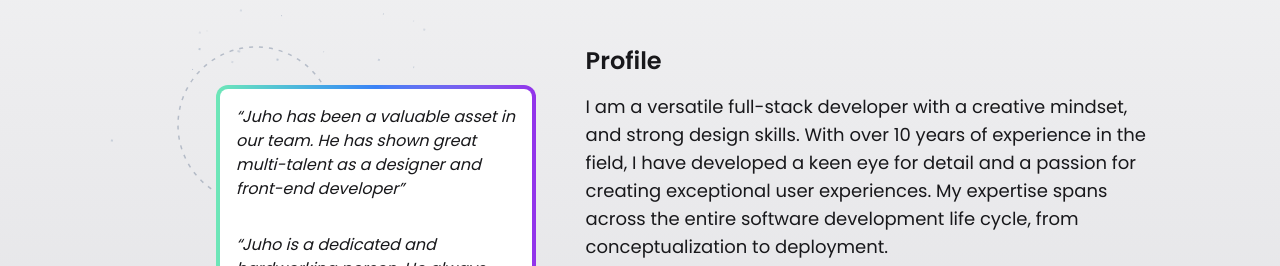
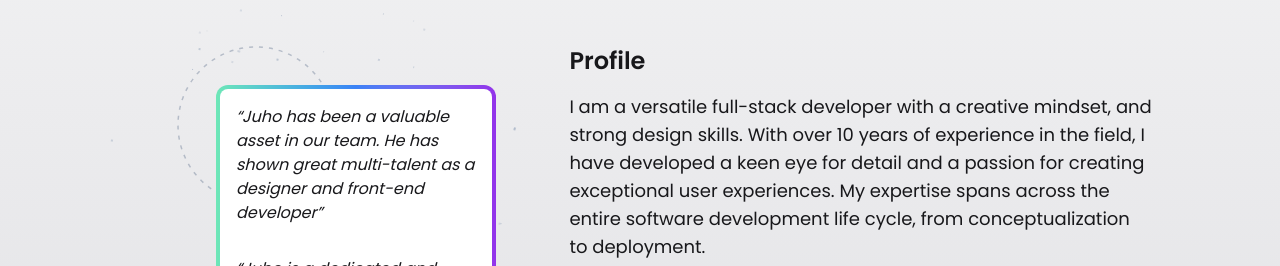
Before and after one commit to ocidique/jpcom-v3, an Astro site: page /cv in a window 1280 px wide. Shown: the part 407-673 px from the top of the page. Built offline with nearby package versions, Linux system fonts and the light colour scheme; Astro itself is replaced by a stand-in of ours.

Commit message:
feat: adjust styles

```diff
--- a/src/layouts/Layout.astro
+++ b/src/layouts/Layout.astro
@@ -54,7 +54,6 @@ const stars = Array.from({ length: 150 }).map(() => ({
     </script>
   </head>
   <body class="relative flex min-h-screen flex-col">
-    <!-- UNIVERSAL SKY COLOR -->
     <div
       class={`fixed inset-0 -z-30 bg-linear-to-b transition-colors duration-1000 dark:from-[#050510] dark:via-[#0a0a1a] dark:to-[#1a1230] ${
         showBackground ? "from-sky-400 to-sky-200" : "from-zinc-50 to-zinc-200"
--- a/src/pages/cv.astro
+++ b/src/pages/cv.astro
@@ -134,7 +134,7 @@ const stars = Array.from({ length: 40 }).map(() => {
 
         <!-- Testimonials -->
         <div
-          class="relative z-20 w-80 transform rounded-xl bg-linear-to-r from-[#6EE7B7] via-[#3B82F6] to-[#9333EA] p-1"
+          class="relative z-20 transform rounded-xl bg-linear-to-r from-[#6EE7B7] via-[#3B82F6] to-[#9333EA] p-1 md:w-70"
           style={{ top: "40px", left: "40px" }}
         >
           <div class="dark:bg-one-dark space-y-8 rounded-lg bg-white p-4">
```
